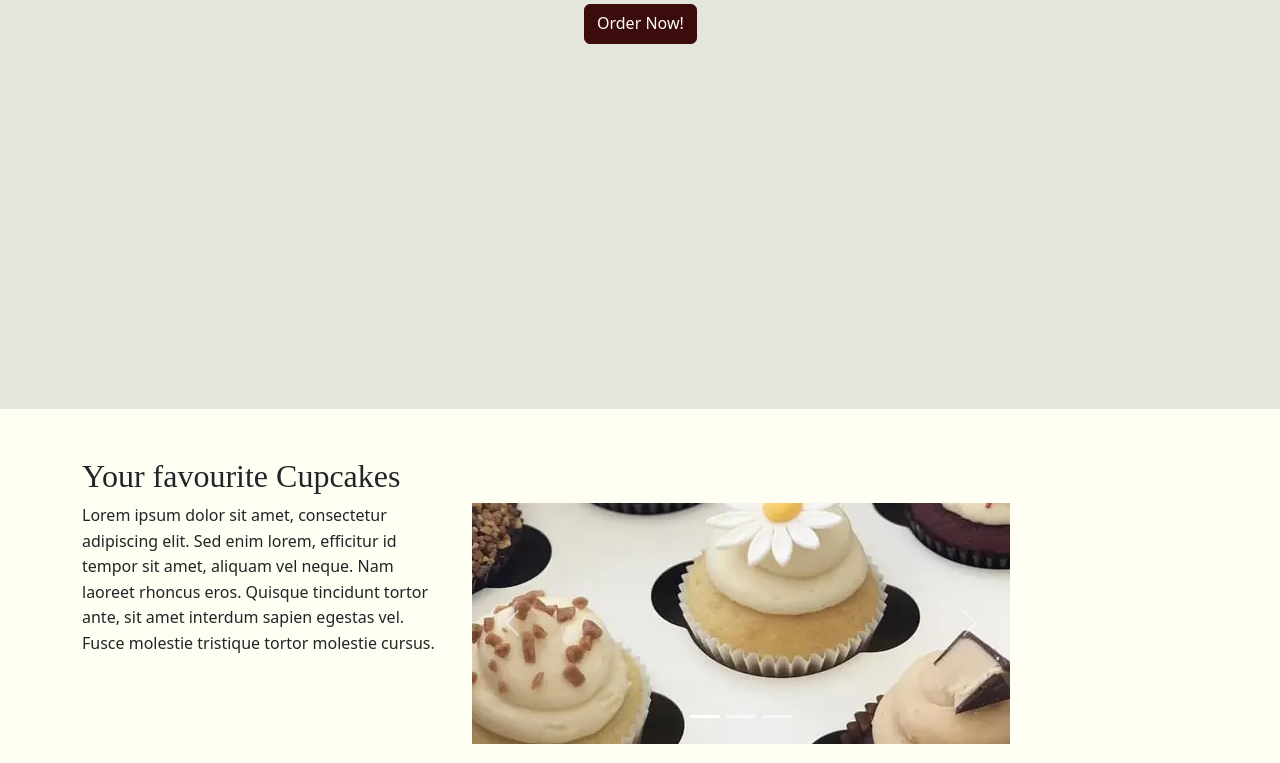
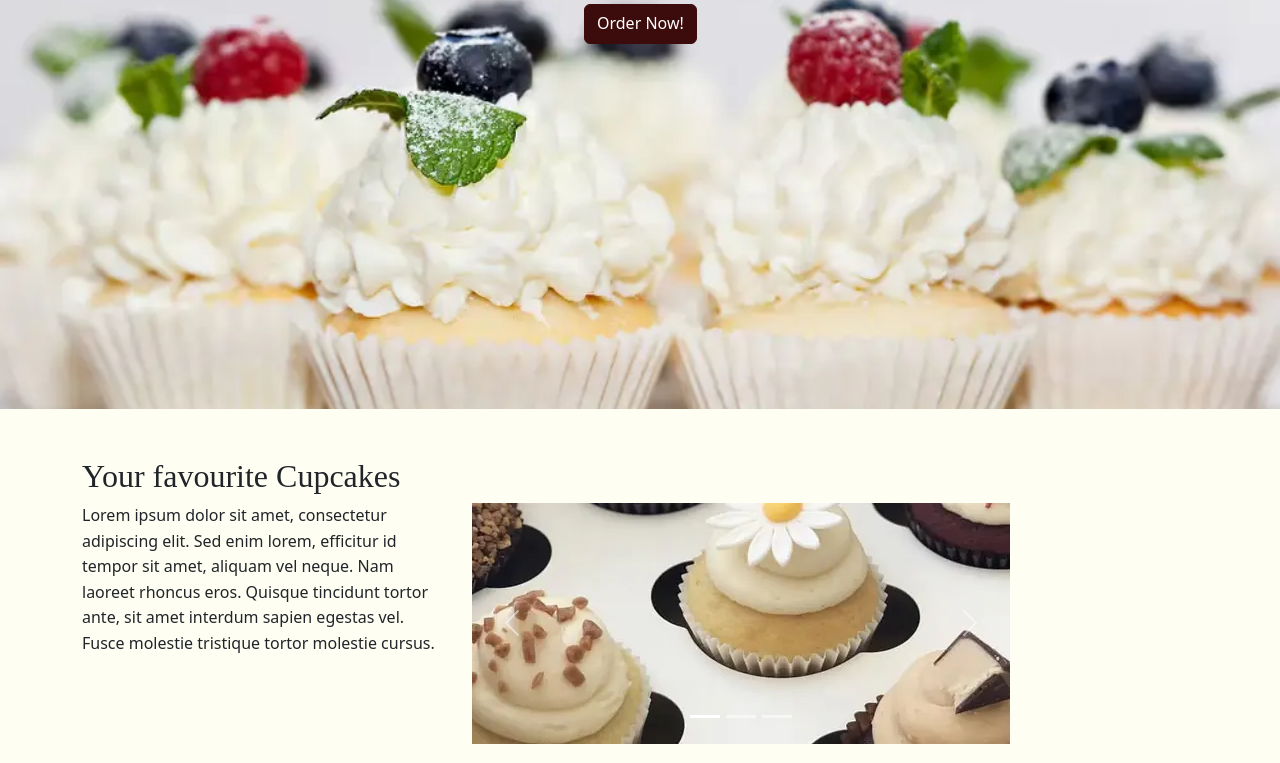
Before and after one commit to patt0328/dsn1713-final, a website: page index.html in a window 1280 px wide. Shown: the part 457-1220 px from the top of the page. Drawn offline with nearby package versions, Linux system fonts and the light colour scheme; the site is published under a folder, as on GitHub Pages, so addresses that start at the root find nothing; a web font is replaced by a local one.

Commit message:
relink image

```diff
--- a/scss/custom.scss
+++ b/scss/custom.scss
@@ -35,11 +35,12 @@ $line-height-base: 1.6;
 #hero {
   height: 800px;
   background-color: #E4E6DB;
-  background-image:url(/Images/cupcake-4.webp);
+  background-image:url(../Images/cupcake-4.webp);
   background-repeat: no-repeat;
   background-position: center;
   background-size: cover;
 }
+
 h1{
   text-shadow: 2px 2px 5px rgb(118, 76, 22);
 }
```
Also changed, not shown: about.html (+0 -1 lines), css/custom.css, 1 other file.
